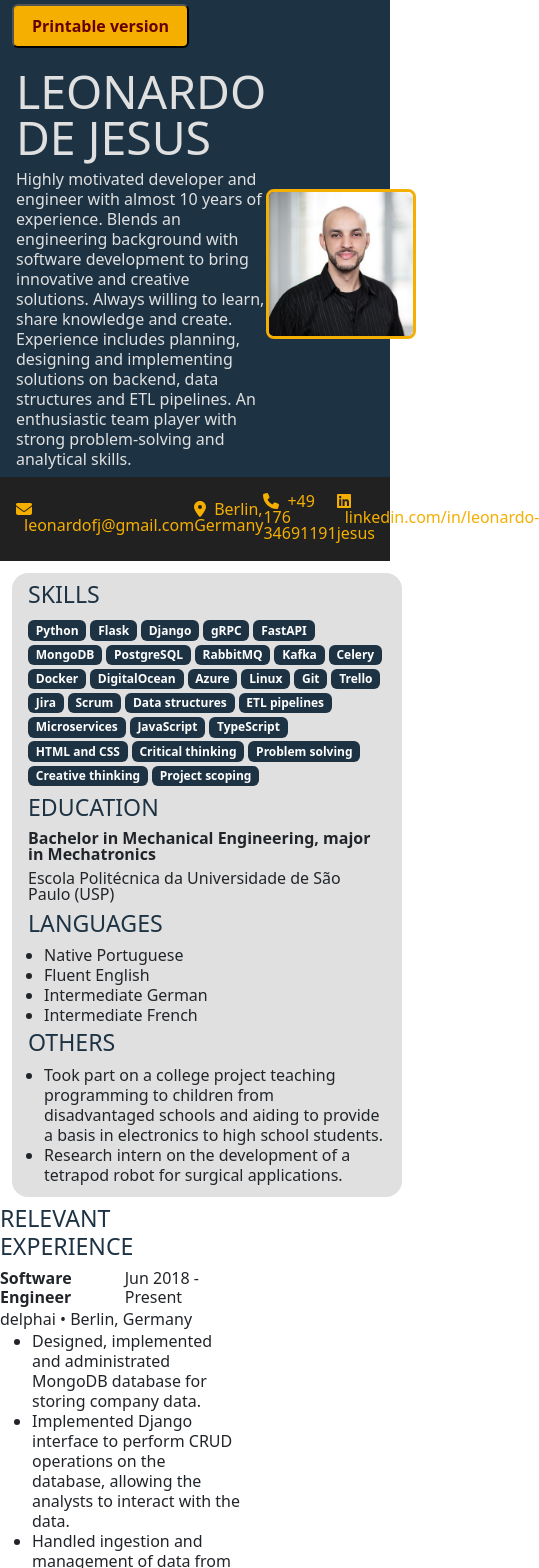
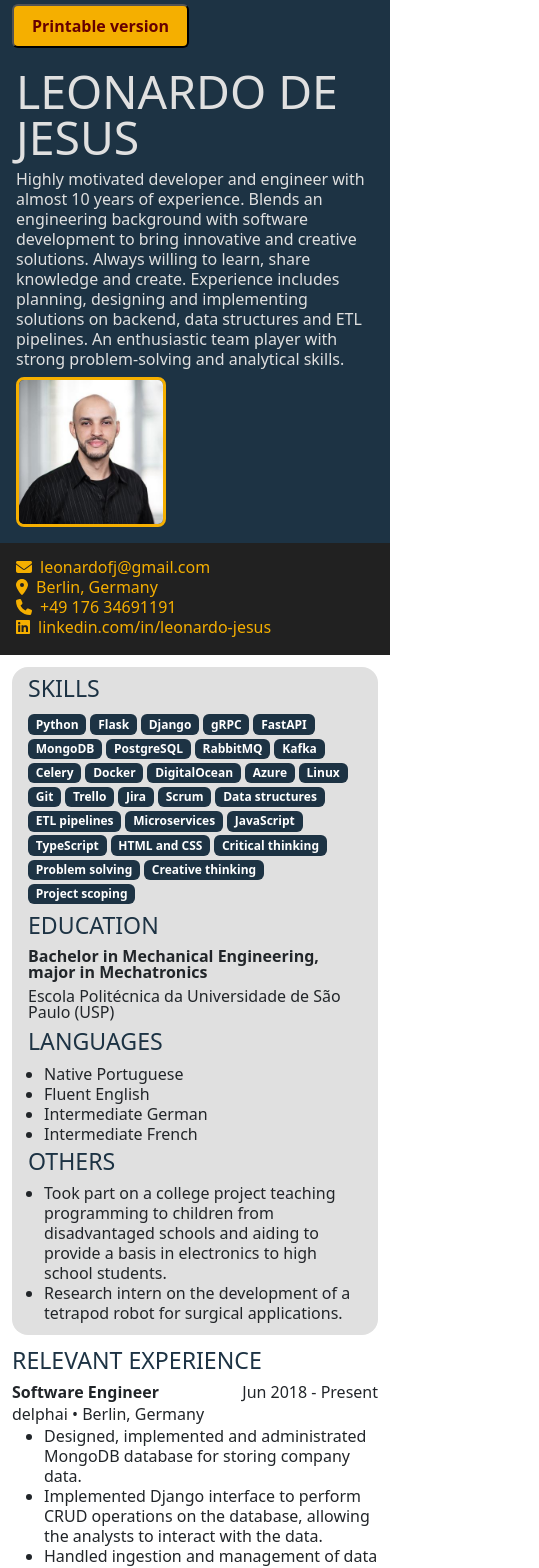
Before and after one commit to leonardofj/cv, a React (Vite) app: page / in a window 390 px wide. Shown: the top 1568 px of the page, 539 px wide, since content can reach past the window. Built offline with nearby package versions, Linux system fonts and the light colour scheme.

Commit message:
feat: adjust for mobile

```diff
--- a/src/App.jsx
+++ b/src/App.jsx
@@ -13,7 +13,7 @@ export default function App() {
 
   return (
     <>
-      <div className="container navbar  p-1">
+      <div className="container-md navbar  p-1">
         <button className="rounded-2 ms-2" onClick={handlePrint}>
           Printable version
         </button>
--- a/src/components/CV.jsx
+++ b/src/components/CV.jsx
@@ -5,11 +5,13 @@ import Side from "./Side";
 
 const CV = React.forwardRef((props, ref) => {
   return (
-    <div ref={ref} className="container print-area p-0">
+    <div ref={ref} className="container-md print-area p-0">
       <Header />
-      <div className="row mt-2">
-        <Side />
-        <Experience />
+      <div className="container px-0">
+        <div className="row gx-4 mt-2 mx-0">
+          <Side />
+          <Experience />
+        </div>
       </div>
     </div>
   );
--- a/src/components/Contacts.jsx
+++ b/src/components/Contacts.jsx
@@ -3,7 +3,7 @@ import { contact } from "../data";
 export default function Contacts() {
   return (
     <>
-      <div className="d-flex justify-content-between align-items-center p-3 dark">
+      <div className="d-md-flex justify-content-between align-items-center p-3 dark">
         {contact.map((item) => (
           <p className="mb-1 lh-1 yellow">
             {item.icon}
--- a/src/components/Experience.jsx
+++ b/src/components/Experience.jsx
@@ -3,7 +3,7 @@ import { experience } from "../data";
 export default function Experience() {
   return (
     <>
-      <div className="col-8 pe-4">
+      <div className="col-md-8 py-1 me-1">
         <h3 className="text-uppercase blue-text">Relevant Experience</h3>
         {experience.map((item) => (
           <div>
--- a/src/components/Header.jsx
+++ b/src/components/Header.jsx
@@ -6,7 +6,7 @@ import Contacts from "./Contacts";
 export default function Welcome() {
   return (
     <>
-      <div className="d-flex justify-content-between align-items-center pt-3 px-3 dark-blue">
+      <div className="d-md-flex justify-content-between align-items-center pt-3 px-3 dark-blue">
         <div>
           <h1
             className="text-uppercase lh-1 mb-0 light-text rounded-3"
--- a/src/components/Side.jsx
+++ b/src/components/Side.jsx
@@ -6,11 +6,13 @@ import Others from "./Others";
 export default function Side() {
   return (
     <>
-      <div className="col py-2 px-3 light rounded-4 ms-4 mt-1 mb-2">
-        <Skills />
-        <Education />
-        <Languages />
-        <Others />
+      <div className="col-md">
+        <div className="py-2 px-3 light rounded-4 mt-1 mb-2">
+          <Skills />
+          <Education />
+          <Languages />
+          <Others />
+        </div>
       </div>
     </>
   );
```
Also changed, not shown: 2 other files (tests, documents, lock files or other folders).
